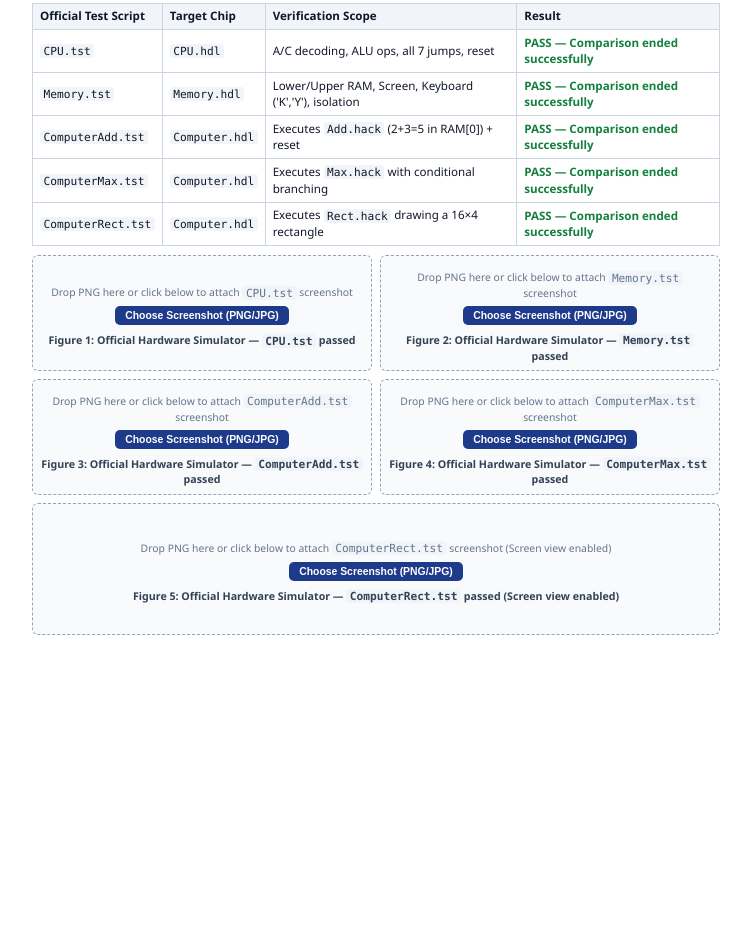
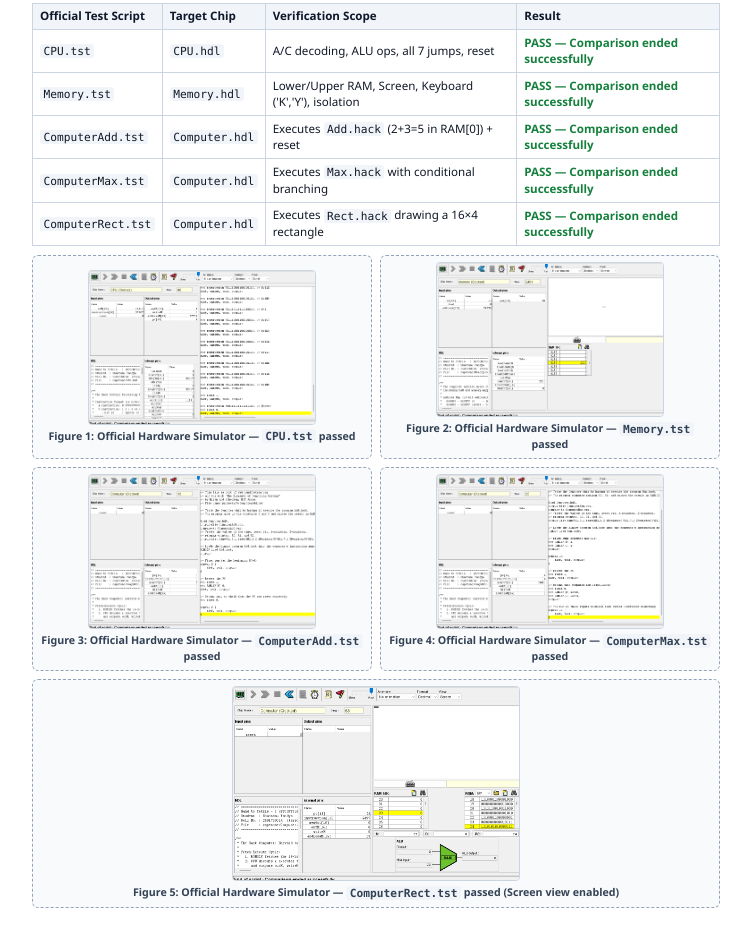
Before and after one commit to Programmer-Develops/CompBox, a plain HTML site: page report/report.html in a window 1280 px wide. Shown: the part 1352-2280 px from the top of the page, without its empty margins (264-1015 px from the left). Drawn offline with Linux system fonts and the light colour scheme.

Commit message:
docs(report): embed all 6 official simulator screenshots into final 4-page ZOSIMA PDF

```diff
--- a/report/report.html
+++ b/report/report.html
@@ -158,14 +158,14 @@
   }
   .shot-box img {
     max-width: 100%;
-    max-height: 145px;
+    max-height: 155px;
     border: 1px solid #cbd5e1;
     border-radius: 4px;
     display: block;
     margin: 0 auto 4px;
   }
   .shot-box.wide img {
-    max-height: 165px;
+    max-height: 195px;
   }
   .shot-box .cap {
     font-size: 8pt;
```
Also changed, not shown: report/screenshots/1_cpu_tst.png (added), report/screenshots/2_memory_tst.png (added), report/screenshots/3_computer_add.png (added), report/screenshots/4_computer_max.png (added), report/screenshots/5_computer_rect.png (added), report/screenshots/6_box_cpu_emulator.png (added), 1 other file.
